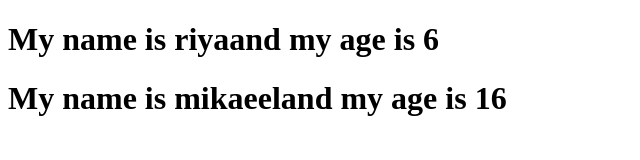
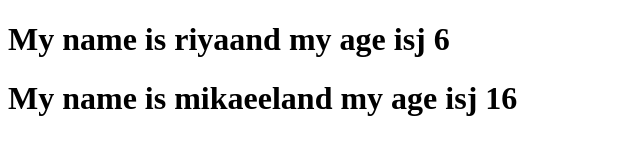
Before and after one commit to mikaeel234/lesson-26, a plain HTML site: page index.html in a window 1280 px wide. Shown: the whole page, without its empty margins (0-640 px from the left). Drawn offline with Linux system fonts and the light colour scheme.

Commit message:
home work lesson 26

```diff
--- a/index.html
+++ b/index.html
@@ -27,7 +27,7 @@
                 this.age = age;
             }
             display() {
-                return "My name is " + this.name + "and my age is " + this.age
+                return "My name is " + this.name + "and my age isj " + this.age
             }
         }
         var stu1 = new student("riya", 6)
```
